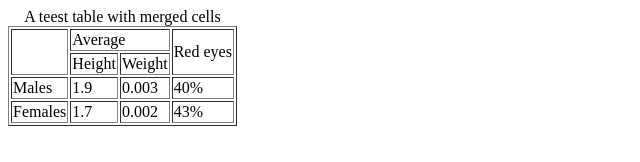
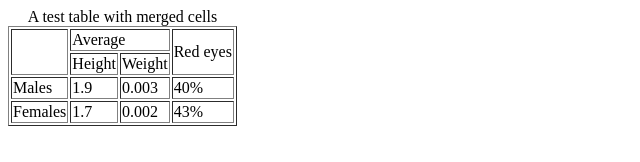
Before and after one commit to zihadi009/web, a plain HTML site: page table.html in a window 1280 px wide. Shown: the full height of the page, 0-640 px from the left. Drawn offline with Linux system fonts and the light colour scheme.

```diff
--- a/index.html
+++ b/table.html
@@ -7,7 +7,7 @@
 </head>
 <body>
     <table border="black">
-        <caption>A teest table with merged cells</caption>
+        <caption>A test table with merged cells</caption>
         <tbody>
             <tr>
                 <td rowspan="2"></td>
```
